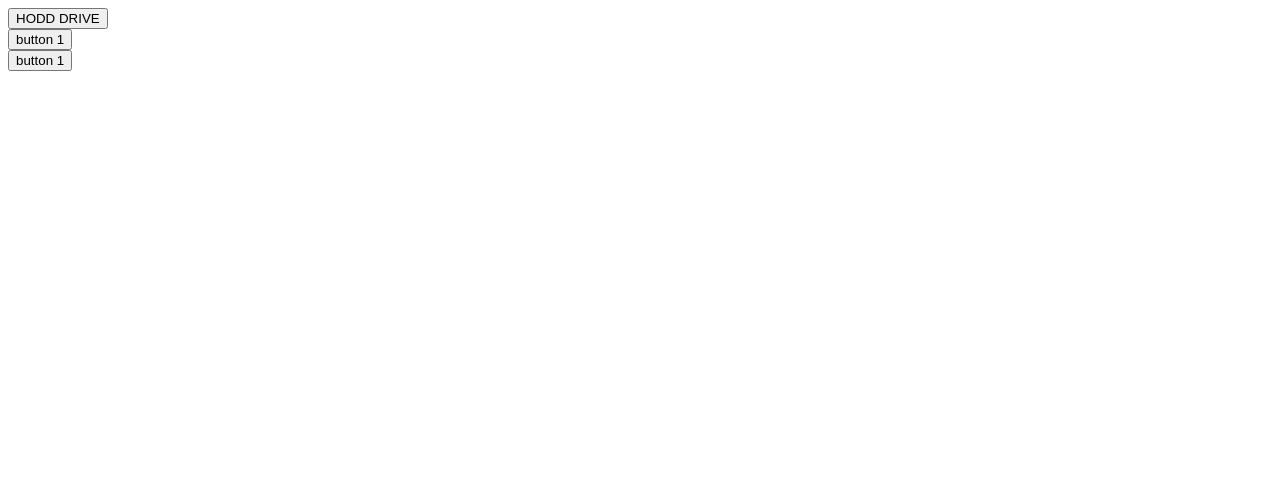
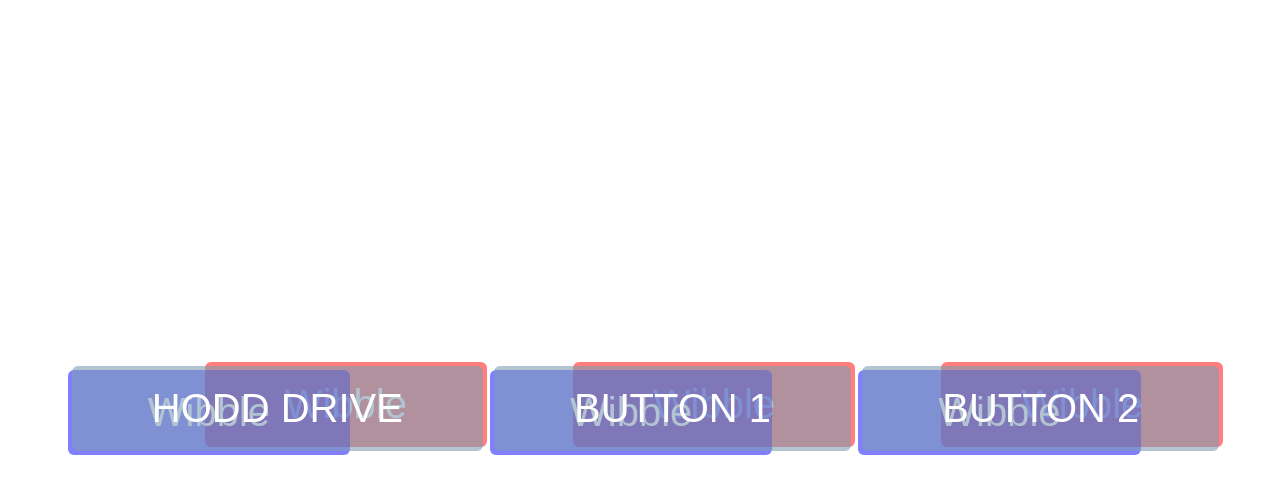
Before and after one commit to Omcodes23/HODD, a plain HTML site: page index.html in a window 1280 px wide. Drawn offline with Linux system fonts and the light colour scheme.

Commit message:
chnaged the buttons

```diff
--- a/index.html
+++ b/index.html
@@ -1,18 +1,14 @@
+<!DOCTYPE html>
 <html lang="en">
-
 <head>
     <meta charset="UTF-8">
-    <title>Page title</title>
+    <meta name="viewport" content="width=device-width, initial-scale=1.0">
+    <title>HODD</title>
+    <link rel="stylesheet" href="style.css">
 </head>
-
 <body>
-    <div>
-        <a href="hodd.html"><button>HODD DRIVE</button></a>
-	<br>
-        <a href=""><button>button 1</button></a>
-	<br>
-        <a href=""><button>button 1</button></a>
-	<br>
-    </div>
+    <a href="hodd.html"><div class="btn" data-title="Wibble">HODD DRIVE</div></a>
+    <a href=""><div class="btn" data-title="Wibble">BUTTON 1</div></a>
+    <a href=""><div class="btn" data-title="Wibble">BUTTON 2</div></a>
 </body>
 </html>
--- /dev/null
+++ b/style.css
@@ -0,0 +1,64 @@
+body,
+html{
+  height: 100%;
+  text-align: center;
+  font-size: 40px;
+  font-family: Ubuntu, sans-serif;
+
+}
+body:before,
+.btn {
+  display: inline-block;
+  vertical-align: middle;
+}
+body:before {
+  height: 100%;
+  content: '';
+}
+.btn,
+.btn:before,
+.btn:after {
+  cursor: pointer;
+  padding: 0.5em 2em;
+  display: inline-block;
+  background-color: rgba(127, 157, 181, 0.6);
+  color: #fff;
+  border-radius: 6px;
+  position: relative;
+  -webkit-transition: all 0.5s cubic-bezier(0.5, 0, 0.5, 1);
+  transition: all 0.5s cubic-bezier(0.5, 0, 0.5, 1);
+  box-shadow: 0 0 0 rgba(0,0,0,0);
+}
+
+.btn:before,
+.btn:after {
+  position: absolute;
+  content: attr(data-title);
+  z-index: -1;
+}
+
+.btn:before {
+  top: -0.1em;
+  right: -0.1em;
+  background-color: rgba(255, 0, 0, 0.5);
+}
+
+.btn:after {
+  bottom: -0.1em;
+  left: -0.1em;
+  background-color: rgba(0, 0, 255, 0.5);
+}
+
+.btn:hover {
+  background-color: rgba(127, 157, 181, 1);
+  box-shadow: 0.05em 0.05em 0.1em rgba(0,0,0,0.5);
+}
+
+.btn:hover:before {
+  top: 0;
+  right: 0;
+}
+.btn:hover:after {
+  bottom: 0;
+  left: 0;
+}
```
